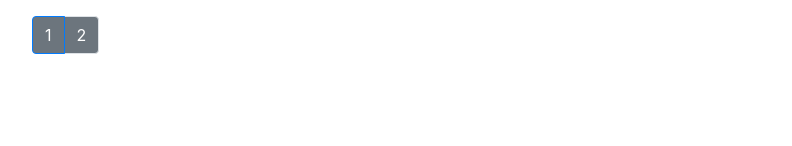
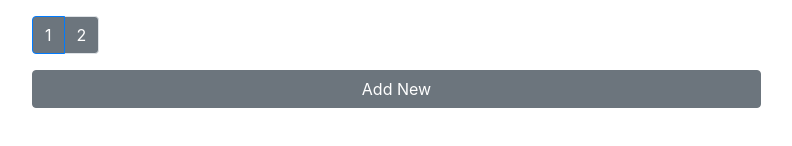
Before and after one commit to ariozone/e-store, a React (Create React App) app: page /products in a window 1280 px wide. Shown: the part 1176-1322 px from the top of the page, without its empty margins (434-1226 px from the left). Before the commit the page ends 1294 px from the top, so only its background shows below. Built offline with nearby package versions, Linux system fonts and the light colour scheme.

Commit message:
In products component, render a button linked to product-form page.#13

```diff
--- a/src/components/products.jsx
+++ b/src/components/products.jsx
@@ -134,6 +134,9 @@ export default class Products extends React.Component {
             pageSize={pageSize}
             currentPage={currentPage}
           />
+          <Link to="/productForm" className="btn btn-secondary btn-block">
+            Add New
+          </Link>
         </div>
       </div>
     )
```
